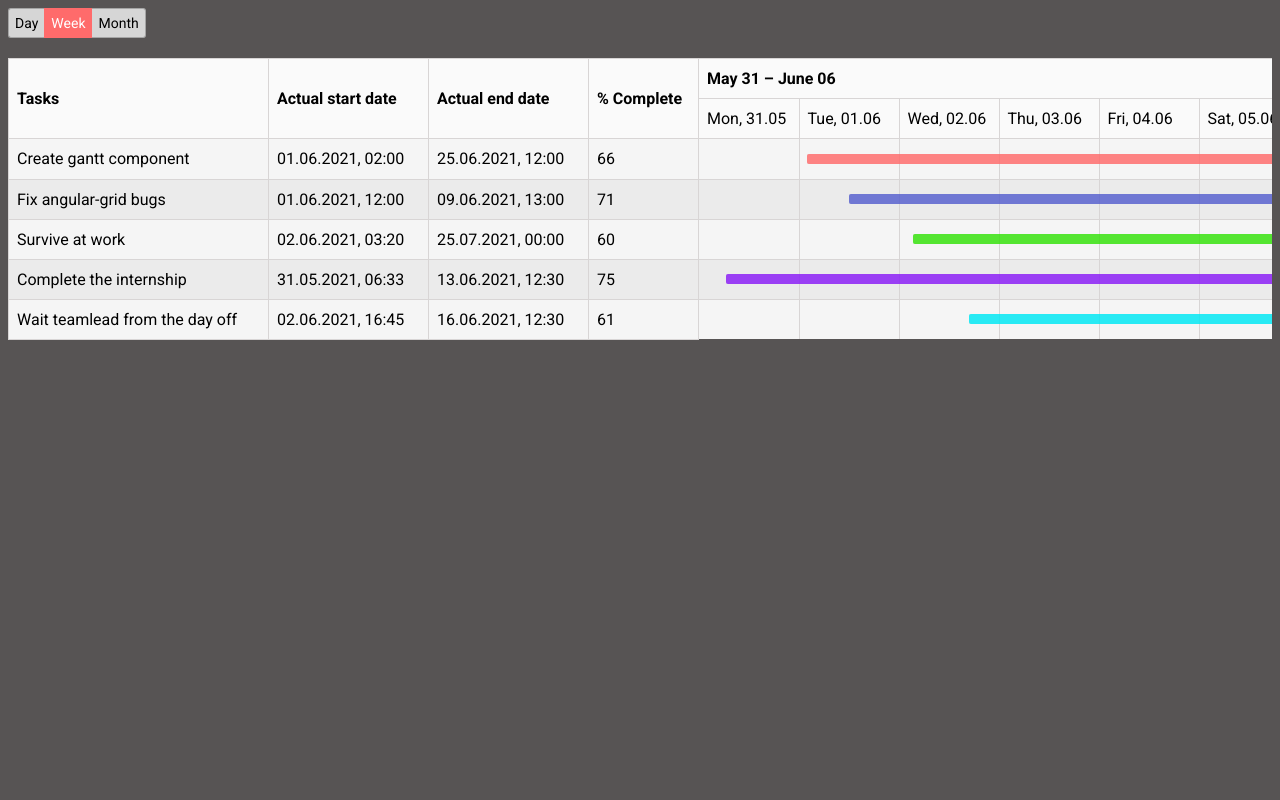
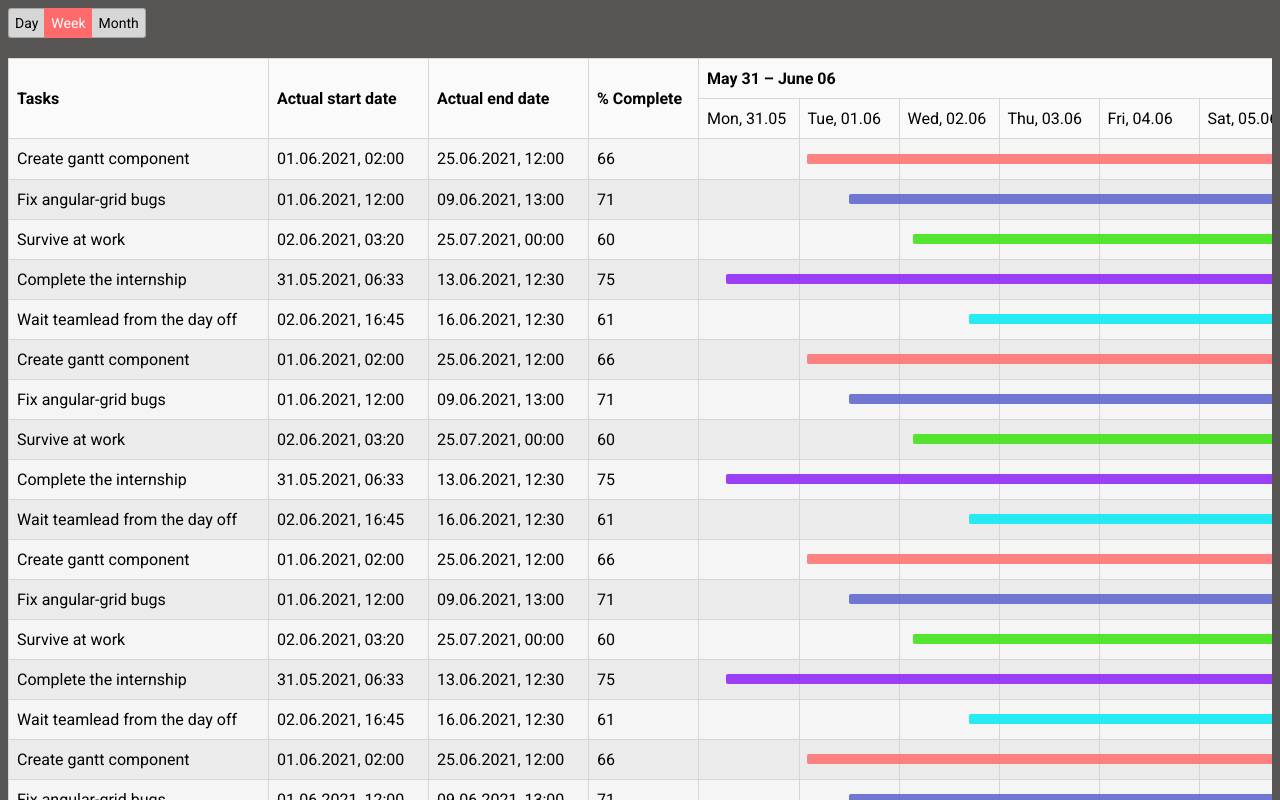
Before and after one commit to Overfirst/angular-gantt, an Angular app: page / in a window 1280 px wide. Shown: the top 800 px of the page. Built offline with nearby package versions, Linux system fonts and the light colour scheme.

Commit message:
Дублирование данные для тестов скролла

```diff
--- a/src/app/app.component.ts
+++ b/src/app/app.component.ts
@@ -42,6 +42,187 @@ export class AppComponent {
       endDate: new Date(2021, 5, 16, 12, 30),
       readyPercent: 61,
       color: '#05e9f4'
-    }
+    },
+
+
+    {
+      name: 'Create gantt component',
+      startDate: new Date(2021, 5, 1, 2, 0),
+      endDate: new Date(2021, 5, 25, 12, 0),
+      readyPercent: 66,
+      color: '#ff6e6e'
+    },
+    {
+      name: 'Fix angular-grid bugs',
+      startDate: new Date(2021, 5, 1, 12),
+      endDate: new Date(2021, 5, 9, 13),
+      readyPercent: 71,
+      color: '#5a63cf'
+    },
+    {
+      name: 'Survive at work',
+      startDate: new Date(2021, 5, 2, 3, 20),
+      endDate: new Date(2021, 6, 25),
+      readyPercent: 60,
+      color: '#39e30f'
+    },
+    {
+      name: 'Complete the internship',
+      startDate: new Date(2021, 4, 31, 6, 33),
+      endDate: new Date(2021, 5, 13, 12, 30),
+      readyPercent: 75,
+      color: '#8c22f6'
+    },
+    {
+      name: 'Wait teamlead from the day off',
+      startDate: new Date(2021, 5, 2, 16, 45),
+      endDate: new Date(2021, 5, 16, 12, 30),
+      readyPercent: 61,
+      color: '#05e9f4'
+    },
+
+
+    {
+      name: 'Create gantt component',
+      startDate: new Date(2021, 5, 1, 2, 0),
+      endDate: new Date(2021, 5, 25, 12, 0),
+      readyPercent: 66,
+      color: '#ff6e6e'
+    },
+    {
+      name: 'Fix angular-grid bugs',
+      startDate: new Date(2021, 5, 1, 12),
+      endDate: new Date(2021, 5, 9, 13),
+      readyPercent: 71,
+      color: '#5a63cf'
+    },
+    {
+      name: 'Survive at work',
+      startDate: new Date(2021, 5, 2, 3, 20),
+      endDate: new Date(2021, 6, 25),
+      readyPercent: 60,
+      color: '#39e30f'
+    },
+    {
+      name: 'Complete the internship',
+      startDate: new Date(2021, 4, 31, 6, 33),
+      endDate: new Date(2021, 5, 13, 12, 30),
+      readyPercent: 75,
+      color: '#8c22f6'
+    },
+    {
+      name: 'Wait teamlead from the day off',
+      startDate: new Date(2021, 5, 2, 16, 45),
+      endDate: new Date(2021, 5, 16, 12, 30),
+      readyPercent: 61,
+      color: '#05e9f4'
+    },
+
+
+    {
+      name: 'Create gantt component',
+      startDate: new Date(2021, 5, 1, 2, 0),
+      endDate: new Date(2021, 5, 25, 12, 0),
+      readyPercent: 66,
+      color: '#ff6e6e'
+    },
+    {
+      name: 'Fix angular-grid bugs',
+      startDate: new Date(2021, 5, 1, 12),
+      endDate: new Date(2021, 5, 9, 13),
+      readyPercent: 71,
+      color: '#5a63cf'
+    },
+    {
+      name: 'Survive at work',
+      startDate: new Date(2021, 5, 2, 3, 20),
+      endDate: new Date(2021, 6, 25),
+      readyPercent: 60,
+      color: '#39e30f'
+    },
+    {
+      name: 'Complete the internship',
+      startDate: new Date(2021, 4, 31, 6, 33),
+      endDate: new Date(2021, 5, 13, 12, 30),
+      readyPercent: 75,
+      color: '#8c22f6'
+    },
+    {
+      name: 'Wait teamlead from the day off',
+      startDate: new Date(2021, 5, 2, 16, 45),
+      endDate: new Date(2021, 5, 16, 12, 30),
+      readyPercent: 61,
+      color: '#05e9f4'
+    },
+    {
+      name: 'Create gantt component',
+      startDate: new Date(2021, 5, 1, 2, 0),
+      endDate: new Date(2021, 5, 25, 12, 0),
+      readyPercent: 66,
+      color: '#ff6e6e'
+    },
+    {
+      name: 'Fix angular-grid bugs',
+      startDate: new Date(2021, 5, 1, 12),
+      endDate: new Date(2021, 5, 9, 13),
+      readyPercent: 71,
+      color: '#5a63cf'
+    },
+    {
+      name: 'Survive at work',
+      startDate: new Date(2021, 5, 2, 3, 20),
+      endDate: new Date(2021, 6, 25),
+      readyPercent: 60,
+      color: '#39e30f'
+    },
+    {
+      name: 'Complete the internship',
+      startDate: new Date(2021, 4, 31, 6, 33),
+      endDate: new Date(2021, 5, 13, 12, 30),
+      readyPercent: 75,
+      color: '#8c22f6'
+    },
+    {
+      name: 'Wait teamlead from the day off',
+      startDate: new Date(2021, 5, 2, 16, 45),
+      endDate: new Date(2021, 5, 16, 12, 30),
+      readyPercent: 61,
+      color: '#05e9f4'
+    },
+    {
+      name: 'Create gantt component',
+      startDate: new Date(2021, 5, 1, 2, 0),
+      endDate: new Date(2021, 5, 25, 12, 0),
+      readyPercent: 66,
+      color: '#ff6e6e'
+    },
+    {
+      name: 'Fix angular-grid bugs',
+      startDate: new Date(2021, 5, 1, 12),
+      endDate: new Date(2021, 5, 9, 13),
+      readyPercent: 71,
+      color: '#5a63cf'
+    },
+    {
+      name: 'Survive at work',
+      startDate: new Date(2021, 5, 2, 3, 20),
+      endDate: new Date(2021, 6, 25),
+      readyPercent: 60,
+      color: '#39e30f'
+    },
+    {
+      name: 'Complete the internship',
+      startDate: new Date(2021, 4, 31, 6, 33),
+      endDate: new Date(2021, 5, 13, 12, 30),
+      readyPercent: 75,
+      color: '#8c22f6'
+    },
+    {
+      name: 'Wait teamlead from the day off',
+      startDate: new Date(2021, 5, 2, 16, 45),
+      endDate: new Date(2021, 5, 16, 12, 30),
+      readyPercent: 61,
+      color: '#05e9f4'
+    },
   ];
 }
```
